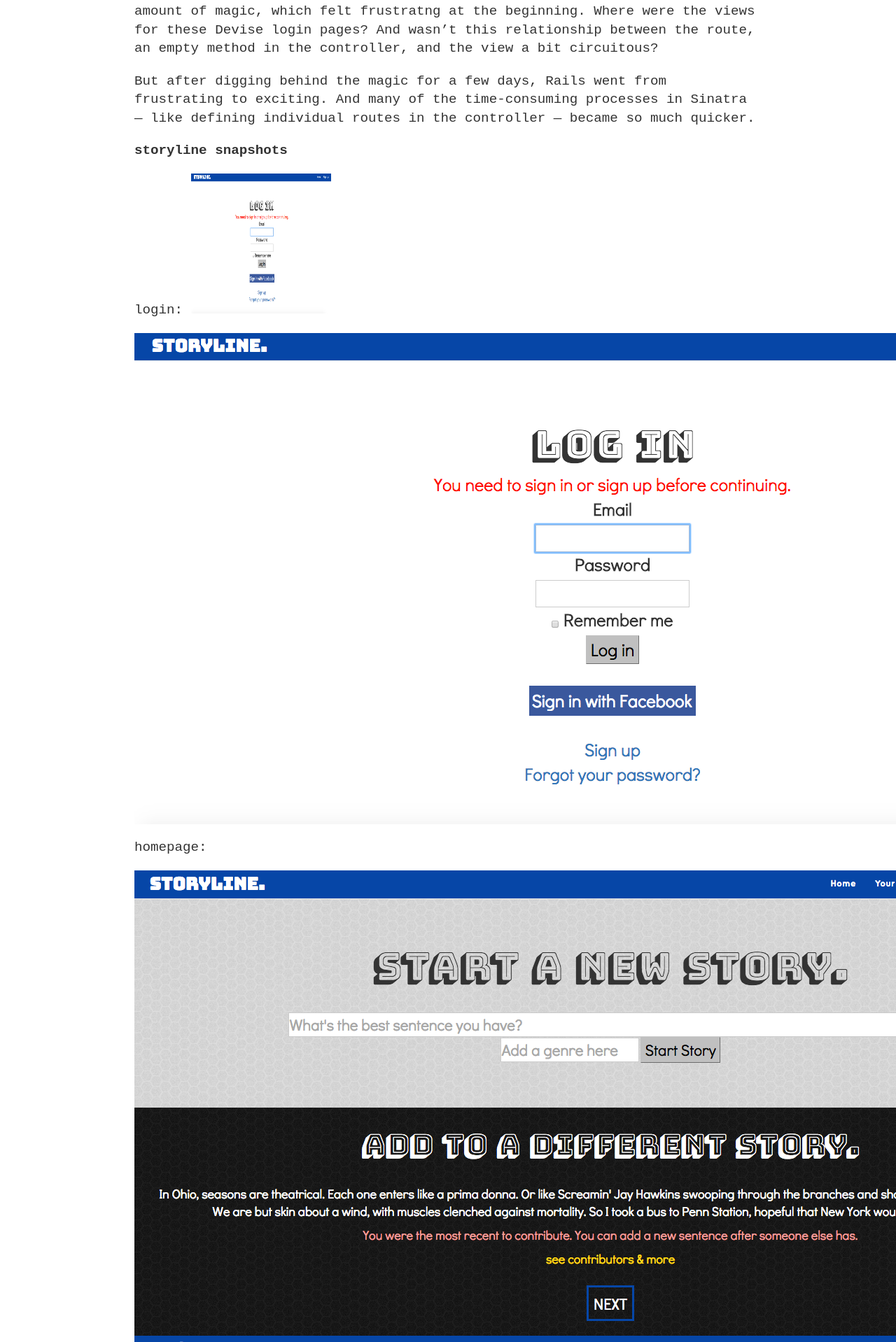
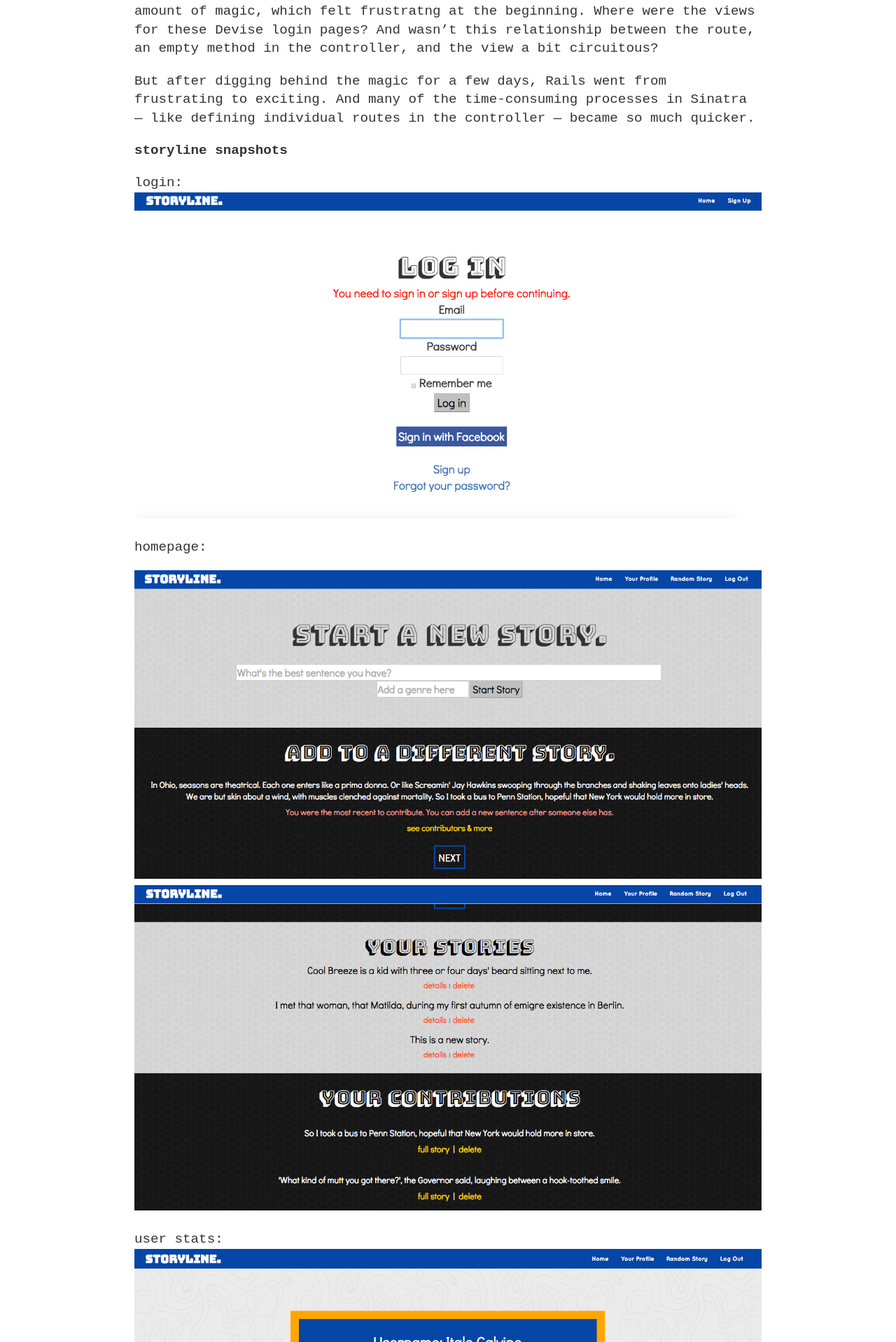
Before and after one commit to bennorris/blog, a Jekyll site: the page built from _posts/2016-11-06-rails.md, in a window 1280 px wide. Shown: the part 1043-2961 px from the top of the page at 70% size. Built offline with Jekyll 4.4.1, drawn with Linux system fonts in a browser that asks for light colours.

Commit message:
resized images

```diff
--- a/_posts/2016-11-06-rails.md
+++ b/_posts/2016-11-06-rails.md
@@ -32,26 +32,30 @@ But after digging behind the magic for a few days, Rails went from frustrating t
 **storyline snapshots**
 
 login:
-<img src="https://bennorris.github.io/blog/assets/storyline-login.png" width="200" height="200" />
+<img src="https://bennorris.github.io/blog/assets/storyline-login.png" style="height: 100%; width: 100%; object-fit: contain" alt="login"/>
 
-![login](https://bennorris.github.io/blog/assets/storyline-login.png){: .center-image }
+<!-- ![login](https://bennorris.github.io/blog/assets/storyline-login.png){: .center-image } -->
 
 homepage:
 
-![homepage](https://bennorris.github.io/blog/assets/storyline-homepage1.png){: .center-image }
-![homepage](https://bennorris.github.io/blog/assets/storyline-homepage2.png){: .center-image }
+<img src="https://bennorris.github.io/blog/assets/storyline-homepage1.png" style="height: 100%; width: 100%; object-fit: contain" alt="homepage"/>
+<!-- ![homepage](https://bennorris.github.io/blog/assets/storyline-homepage1.png){: .center-image } -->
+<img src="https://bennorris.github.io/blog/assets/storyline-homepage2.png" style="height: 100%; width: 100%; object-fit: contain" alt="homepage"/>
+<!-- ![homepage](https://bennorris.github.io/blog/assets/storyline-homepage2.png){: .center-image } -->
 
 
 user stats:
-![user stats](https://bennorris.github.io/blog/assets/storyline-stats.png){: .center-image }
+<img src="https://bennorris.github.io/blog/assets/storyline-stats.png" style="height: 100%; width: 100%; object-fit: contain" alt="user stats"/>
+<!-- ![user stats](https://bennorris.github.io/blog/assets/storyline-stats.png){: .center-image } -->
 
 individual story page
-![story page](https://bennorris.github.io/blog/assets/storyline-story1.png){: .center-image }
+<img src="https://bennorris.github.io/blog/assets/storyline-story1.png" style="height: 100%; width: 100%; object-fit: contain" alt="story page"/>
+<!-- ![story page](https://bennorris.github.io/blog/assets/storyline-story1.png){: .center-image } -->
 
-![story page](https://bennorris.github.io/blog/assets/storyline-story1.png){: .center-image }
 
 individual sentence page
-![sentence page](https://bennorris.github.io/blog/assets/storyline-sentence1.png){: .center-image }
+<img src="https://bennorris.github.io/blog/assets/storyline-sentence1.png" style="height: 100%; width: 100%; object-fit: contain" alt="sentence page"/>
+<!-- ![sentence page](https://bennorris.github.io/blog/assets/storyline-sentence1.png){: .center-image } -->
 
 
 
```
